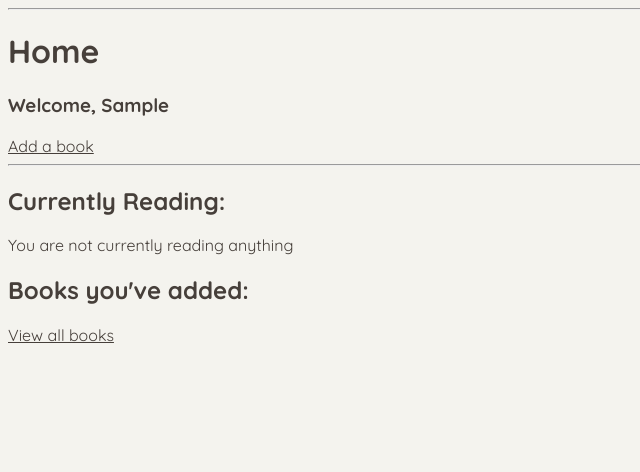
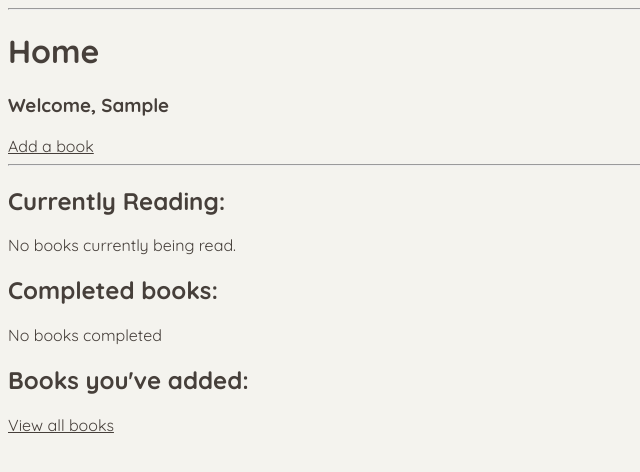
Before and after one commit to Lewish1998/MyLibrary, a Flask app: page / in a window 1280 px wide. Shown: the part 28-500 px from the top of the page, without its empty margins (0-640 px from the left). Run offline with Flask 3, Linux system fonts and the light colour scheme; the visitor is signed in with stand-in values (Sample User, id 1); data that the repository does not hold is empty.

Commit message:
a lot more planning needs done this is a mess

```diff
--- a/app/routes.py
+++ b/app/routes.py
@@ -1,5 +1,5 @@
 from app import app, db
-from app.models import User, Book, UserBook
+from app.models import User, Book, UserBook, CompletedBook, ReadingLog
 from app.forms import RegistrationForm, LoginForm, UserSettingsForm, AddBook, EditBook, UpdateCurrentlyReadingForm
 from flask import render_template, redirect, url_for, flash
 from flask_login import current_user, login_user, login_required, logout_user
@@ -18,7 +18,19 @@ def index():
     form = UpdateCurrentlyReadingForm()
     user_books = UserBook.query.filter_by(user_id=current_user.id).all()
     books = Book.query.filter_by(added_by=current_user.id).all()
-    return render_template('index.html', books=books, current_user=current_user, user_books=user_books, form=form)
+    completed_books = CompletedBook.query.filter_by(user_id=current_user.id).all()
+
+    reading_logs = (db.session.query(
+                    ReadingLog.date,
+                    sa.func.sum(ReadingLog.pages_read).label('pages_read'))
+                .join(UserBook)
+                .filter(UserBook.user_id == current_user.id)
+                .group_by(ReadingLog.date)
+                .order_by(ReadingLog.date.desc())
+                .all())
+    return render_template('index.html', books=books, current_user=current_user,
+                           user_books=user_books, form=form, completed_books=completed_books,
+                           reading_logs=reading_logs)
 
 @app.route('/login', methods=['GET', 'POST'])
 def login():
@@ -145,7 +157,8 @@ def book_detail(book_id):
     already_reading = UserBook.query.filter_by(user_id=current_user.id, book_id=book_id).first()
     if already_reading:
         flash('You are already reading this book', 'info')
-    return render_template('book_detail.html', book=book, current_user=current_user, already_reading=already_reading)
+    return render_template('book_detail.html', book=book, current_user=current_user,
+                           already_reading=already_reading)
 
 @app.route('/start_reading/<int:book_id>', methods=['POST'])
 @login_required
@@ -164,7 +177,7 @@ def start_reading(book_id):
         db.session.commit()
         flash('You have started reading this book', 'success')
 
-    return redirect(url_for('get_books'))
+    return redirect(url_for('index'))
 
 @app.route('/stop_reading/<int:book_id>', methods=['POST'])
 @login_required
@@ -183,26 +196,37 @@ def stop_reading(book_id):
         flash('You are not reading this book', 'info')
 
 
-    return redirect(url_for('get_books'))
+    return redirect(url_for('index'))
 
 @app.route('/update_page/<int:user_book_id>', methods=['POST'])
 @login_required
 def update_page(user_book_id):
     user_book = UserBook.query.get_or_404(user_book_id)
+    new_page = request.form.get('current_page', type=int)
 
     # Ensure the current user is the owner of the UserBook entry
     if user_book.user_id != current_user.id:
         flash("You are not authorized to update this book.", "error")
         return redirect(url_for('index'))
 
-    # Update the current page
-    current_page = request.form.get('current_page', type=int)
-    if current_page is not None: # Doesn't work if no pages input as non mandatory and 0 <= current_page <= user_book.book.pages:
-        user_book.current_page = current_page
+    # Validate the page input
+    if new_page is not None and 0 <= new_page <= user_book.book.pages:
+        # Calculate the number of pages read
+        previous_page = user_book.current_page
+        if new_page > previous_page:  # Only log if there's progress
+            pages_read = new_page - previous_page
+
+            # Log the pages read
+            reading_log = ReadingLog(user_book_id=user_book.id, pages_read=pages_read)
+            db.session.add(reading_log)
+
+        # Update the current page
+        user_book.current_page = new_page
         db.session.commit()
-        flash(f'Updated current page for {user_book.book.title} to {current_page}.', 'success')
+
+        flash(f'Updated current page for {user_book.book.title} to {new_page}.', 'success')
     else:
-        flash(f'Invalid page number.', 'error')
+        flash('Invalid page number.', 'error')
 
     return redirect(url_for('index'))
 
@@ -210,11 +234,33 @@ def update_page(user_book_id):
 @login_required
 def toggle_complete(book_id):
     user_book = UserBook.query.filter_by(user_id=current_user.id, book_id=book_id).first()
-    if user_book:
-        user_book.complete = not user_book.complete
-        db.session.commit()
-        flash(f'Book {"complete" if user_book.complete else "restarted"}', 'success')
-    else:
-        flash('You are not reading this book', 'error')
+    if not user_book:
+        flash('Book not found in currently reading', 'error')
+        return redirect(url_for('index'))
 
+    completed_book = CompletedBook(user_id=current_user.id, book_id=user_book.book_id)
+    db.session.add(completed_book)
+    db.session.delete(user_book)
+    db.session.commit()
+    flash('Book completed', 'success')
     return redirect(url_for('index'))
+
+@app.route('/currently_reading_detail.html/<int:book_id>', methods=['GET', 'POST'])
+@login_required
+def currently_reading_detail(book_id):
+    form = UpdateCurrentlyReadingForm()
+    user_books = UserBook.query.filter_by(user_id=current_user.id).all()
+    books = Book.query.filter_by(added_by=current_user.id).all()
+    completed_books = CompletedBook.query.filter_by(user_id=current_user.id).all()
+
+    reading_logs = (db.session.query(
+                    ReadingLog.date,
+                    sa.func.sum(ReadingLog.pages_read).label('pages_read'))
+                .join(UserBook)
+                .filter(UserBook.user_id == current_user.id)
+                .group_by(ReadingLog.date)
+                .order_by(ReadingLog.date.desc())
+                .all())
+    return render_template('currently_reading_detail.html', books=books, current_user=current_user,
+                           user_books=user_books, form=form, completed_books=completed_books,
+                           reading_logs=reading_logs)
--- a/app/static/base_style.css
+++ b/app/static/base_style.css
@@ -12,12 +12,53 @@
     background-color: var(--white);
     color: var(--black);
 }
+
 a {
     color: var(--highlight-dark);
 }
+
 a:hover {
     color: var(--highlight);
 }
+
+/* input[type="submit"] {
+    background-color: var(--highlight-dark);
+    color: var(--white);
+    border: none;
+    border-radius: 5px;
+    padding: 10px 15px;
+    font-size: 16px;
+    cursor: pointer;
+    transition: background-color 0.3s ease;
+}
+
+input[type="submit"]:hover {
+    background-color: var(--highlight);
+} */
+
+button {
+    background-color: var(--highlight-dark);
+    border: none;
+    color: white;
+    padding: 10px 20px;
+    text-align: center;
+    text-decoration: none;
+    display: inline-block;
+    font-size: 16px;
+    border-radius: 5px;
+    cursor: pointer;
+    transition: background-color 0.3s ease;
+}
+
+button:hover {
+    background-color: var(--highlight);
+}
+
+button:disabled {
+    background-color: #ccc;
+    cursor: not-allowed;
+}
+
 
 /* Dark mode not working - button commented out */
 body.dark-mode {
--- a/app/static/user_settings.css
+++ b/app/static/user_settings.css
@@ -31,7 +31,7 @@ input[type="email"] {
 }
 
 input[readonly] {
-    background-color: #f9f9f9; /* Light background for read-only fields */
+    background-color: var(--light-grey); /* Light background for read-only fields */
     cursor: not-allowed; /* Change cursor to indicate read-only */
 }
 
--- a/app/templates/book_detail.html
+++ b/app/templates/book_detail.html
@@ -19,7 +19,7 @@
 
 {% if current_user.is_authenticated %}
     {% if book.id == already_reading.book_id %}
-        <form action="{{ url_for('stop_reading', book_id=book.id) }}" method="POST">
+        <form action="{{ url_for('stop_reading', book_id=book.id) }}" method="POST" onsubmit="return confirm('Are you sure you want to stop reading this book?\nThis cannot be undone');">
             <button type="submit">Stop Reading</button>
         </form>
     {% else %}
--- a/app/templates/index.html
+++ b/app/templates/index.html
@@ -5,7 +5,7 @@
 {% block content %}
 <div class="index-container">
     <h1>Home</h1>
-    <h3 class='welcome'>Welcome, {{ current_user.username|title}}</h3>
+    <h3 class='welcome'>Welcome, {{ current_user.username|title }}</h3>
     <a href="{{ url_for('add_book') }}">Add a book</a>
     <hr>
     <div>
@@ -13,27 +13,44 @@
         {% if user_books %}
             {% for user_book in user_books %}
                 <h3><a href="/books/{{ user_book.book.id }}">{{ user_book.book.title }}</a></h3>
-                <p>Current page: {{ user_book.current_page }}</p>
+                <h4><a href="/currently_reading_detail.html/{{ user_book.book.id }}">View Details</a></h4>
+                <p>
+                    Current page: {{ user_book.current_page }}
+                    {% if user_book.book.pages %}
+                        / {{ user_book.book.pages }}
+                    {% endif %}
+                </p>
+                <p>Started on: {{ user_book.date_started.strftime('%Y/%m/%d') }}</p>
 
                 <form action="{{ url_for('update_page', user_book_id=user_book.id) }}" method="POST">
                     {{ form.hidden_tag() }}
                     <label for="current_page">Update current page:</label>
-                    <input type="number" name="current_page" value="{{ user_book.current_page }}"> <!--max="{{ user_book.book.pages }}">-->
+                    <input type="number" name="current_page" value="{{ user_book.current_page }}" min="0" max="{{ user_book.book.pages }}">
                     <button type="submit">Update</button>
                 </form>
-                <form action="{{ url_for('toggle_complete', book_id=user_book.book.id) }}" method="POST">
+
+                <form action="{{ url_for('toggle_complete', book_id=user_book.book.id) }}" method='POST'>
                     {{ form.hidden_tag() }}
-                    {% if user_book.complete %}
-                        <button type="submit">Restart</button>
-                    {% else %}
-                        <button type="submit">Complete</button>
-                    {% endif %}
+                    <button type='submit'>Mark as Complete</button>
                 </form>
             {% endfor %}
         {% else %}
-            <p>You are not currently reading anything</p>
+            <p>No books currently being read.</p>
         {% endif %}
     </div>
+
+    <div>
+        <h2>Completed books:</h2>
+        {% if completed_books %}
+            {% for completed_book in completed_books %}
+                <h3><a href="/books/{{ completed_book.book.id }}">{{ completed_book.book.title }}</a></h3>
+                <p>Completed on: {{ completed_book.date_completed.strftime('%Y/%m/%d') }}</p>
+            {% endfor %}
+        {% else %}
+            <p>No books completed</p>
+        {% endif %}
+    </div>
+
     <div>
         <h2>Books you've added:</h2>
         {% for book in books %}
```
Also changed, not shown: app/models.py (+26 -4 lines), app/templates/currently_reading_detail.html (added, +15 -0 lines), app/templates/test.html (+1 -43 lines).
